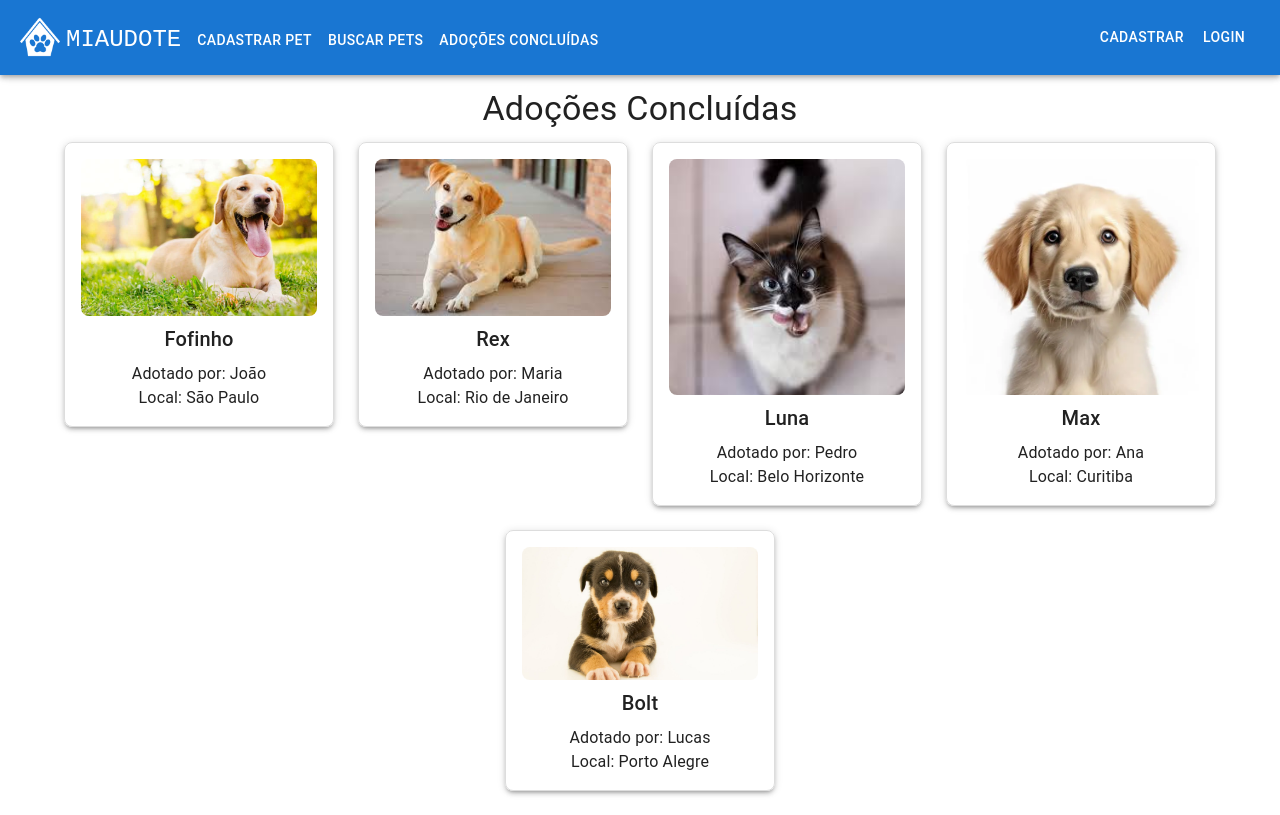
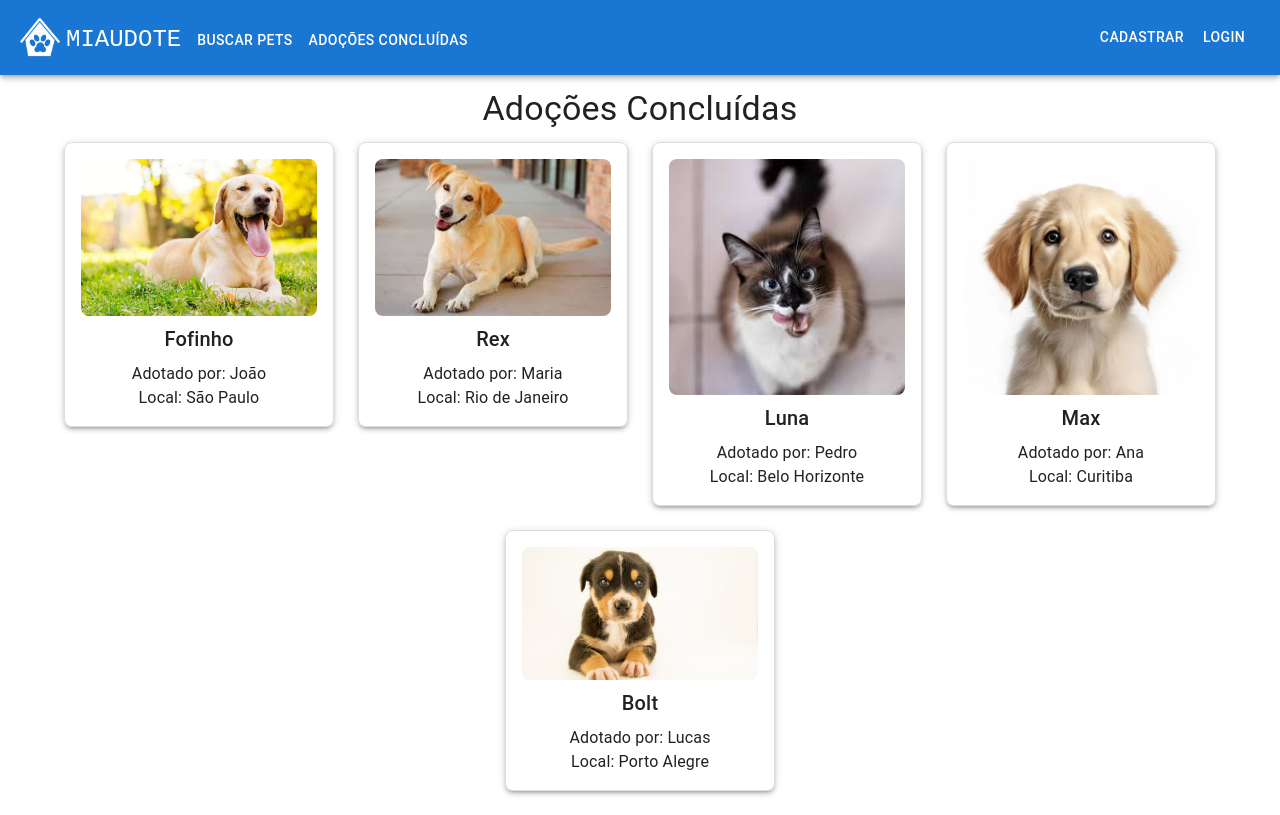
Before and after one commit to eduardoromeu/MIAUDOTE, a React (Create React App) app: page /success-stories in a window 1280 px wide. Built offline with nearby package versions, Linux system fonts and the light colour scheme.

Commit message:
Add links relativos ao login

```diff
--- a/src/components/LoginForm/LoginForm.jsx
+++ b/src/components/LoginForm/LoginForm.jsx
@@ -21,6 +21,7 @@ export default function LoginForm() {
         if((login === user.name || login === user.email || login === user.phone) && user.password === password){
             user.logado = true;
             UserClass.SaveUser(user);
+            window.location.href = "/";
             console.log(user);
         } else {
             alert("Usuário ou senha incorretos, tente novamente!");
--- a/src/components/NavBar/NavBar.jsx
+++ b/src/components/NavBar/NavBar.jsx
@@ -15,9 +15,9 @@ import AppLogo from '../AppLogo/AppLogo';
 import { Stack } from '@mui/material';
 
 const paginas = [
-    {label:"Cadastrar Pet", href:"/register-pet"},
-    {label:"Buscar Pets", href:"/search-pets"},
-    {label:"Adoções Concluídas", href:"/success-stories"},
+    {label:"Cadastrar Pet", href:"/register-pet", requireLogin:true},
+    {label:"Buscar Pets", href:"/search-pets", requireLogin:false},
+    {label:"Adoções Concluídas", href:"/success-stories", requireLogin:false},
 ];
 
 const configs = [
@@ -89,7 +89,8 @@ export default function NavBar({isOpenModal, setOpenModal}) {
                             onClose={handleCloseNavMenu}
                             sx={{ display: { xs: 'block', md: 'none' } }}
                         >
-                            {paginas.map(({label, href}, index) => (
+                            {paginas.map(({label, href, requireLogin}, index) => (
+                                (requireLogin && !(user && user.logado)) ? <></> :
                                 <MenuItem key={index} onClick={handleCloseNavMenu}>
                                     <Button
                                         sx={{ textAlign: 'center' }}
@@ -118,7 +119,8 @@ export default function NavBar({isOpenModal, setOpenModal}) {
                     </IconButton>
 
                     <Box sx={{ flexGrow: 1, display: { xs: 'none', md: 'flex' } }}>
-                        {paginas.map(({label, href}, index) => (
+                        {paginas.map(({label, href, requireLogin}, index) => (
+                            (requireLogin && !(user && user.logado)) ? <></> :
                             <Button
                                 key={index}
                                 onClick={handleCloseNavMenu}
--- a/src/pages/Cadastro/Cadastro.jsx
+++ b/src/pages/Cadastro/Cadastro.jsx
@@ -24,7 +24,10 @@ const style = {
 export default function Cadastro() {
     const [open, setOpen] = React.useState(false);
     const handleOpen = () => setOpen(true);
-    const handleClose = () => setOpen(false);
+    const handleClose = () => {
+        setOpen(false);
+        window.location.href = "/";
+    };
 
     // Forms
     const [nome, setNome] = React.useState("");
@@ -32,8 +35,9 @@ export default function Cadastro() {
     const [email, setEmail] = React.useState("");
     const [senha, setSenha] = React.useState("");
 
-    function Cadastrar() {
+    function Cadastrar(e) {
         handleOpen();
+        e.preventDefault();
         const newUser = new UserClass(nome, telefone, email, senha, "", []);
 
         localStorage.setItem("user", JSON.stringify(newUser));
@@ -99,6 +103,7 @@ export default function Cadastro() {
                         <Typography id="modal-modal-description" sx={{ mt: 2 }}>
                             Seu cadastro foi realizado com sucesso!
                         </Typography>
+                        <Button variant='contained' onClick={handleClose} sx={{ mt: 2 }}>Fechar</Button>
                     </Box>
                 </Modal>
             </div>
```
